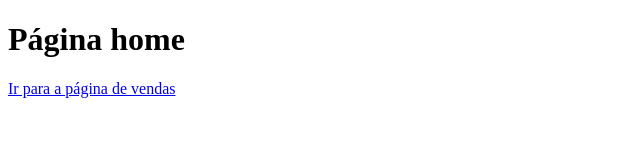
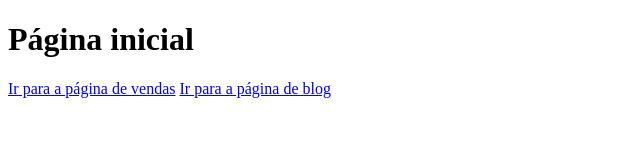
Before and after one commit to marcosviniciohd/aula-git-hub, a plain HTML site: page index.html in a window 1280 px wide. Shown: the whole page, without its empty margins (0-640 px from the left). Drawn offline with Linux system fonts and the light colour scheme.

Commit message:
Alterado pagina index

```diff
--- a/index.html
+++ b/index.html
@@ -7,7 +7,8 @@
     <title>Vendas</title>
 </head>
 <body>
-    <h1>Página home</h1>
+    <h1>Página inicial</h1>
     <a href="vendas.html">Ir para a página de vendas</a>
+    <a href="blog.html">Ir para a página de blog</a>
 </body>
 </html>
```
